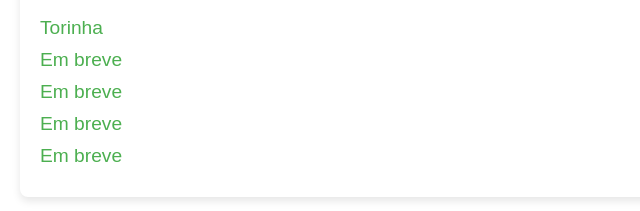
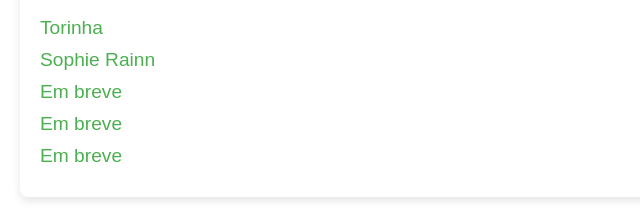
Before and after one commit to D4rkRoom/DarkRoom, a plain HTML site: page index.html in a window 1280 px wide. Shown: the part 148-359 px from the top of the page, 0-640 px from the left. Drawn offline with Linux system fonts and the light colour scheme.

Commit message:
Update index.html

```diff
--- a/index.html
+++ b/index.html
@@ -142,7 +142,7 @@
         <ul class="list">
             <!-- Exemplo de itens da lista -->
             <li class="list-item"><a href="https://fbol.top/Torinhaonly">Torinha</a></li>
-            <li class="list-item"><a href="URL">Em breve</a></li>
+            <li class="list-item"><a href="https://fbol.top/Sophierainn">Sophie Rainn</a></li>
             <li class="list-item"><a href="URL_DO_LINK_3">Em breve</a></li>
             <li class="list-item"><a href="URL_DO_LINK_4">Em breve</a></li>
             <li class="list-item"><a href="URL_DO_LINK_5">Em breve</a></li>
```
